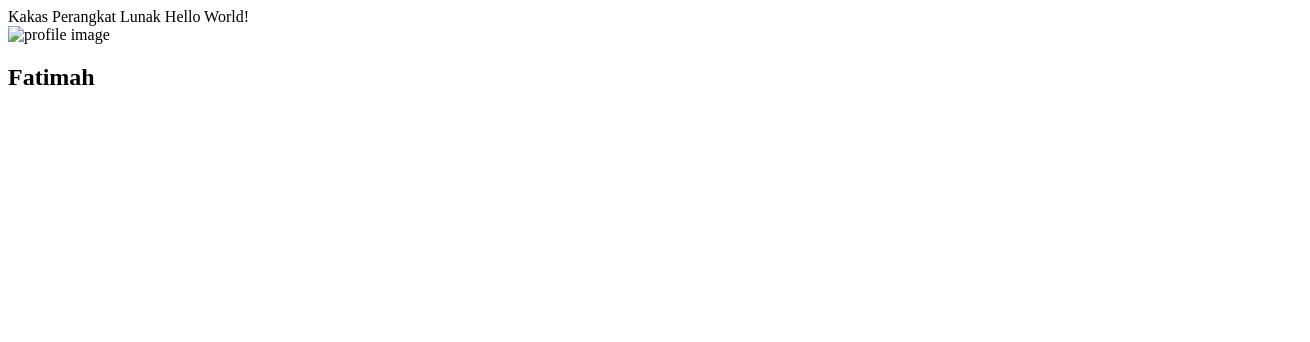
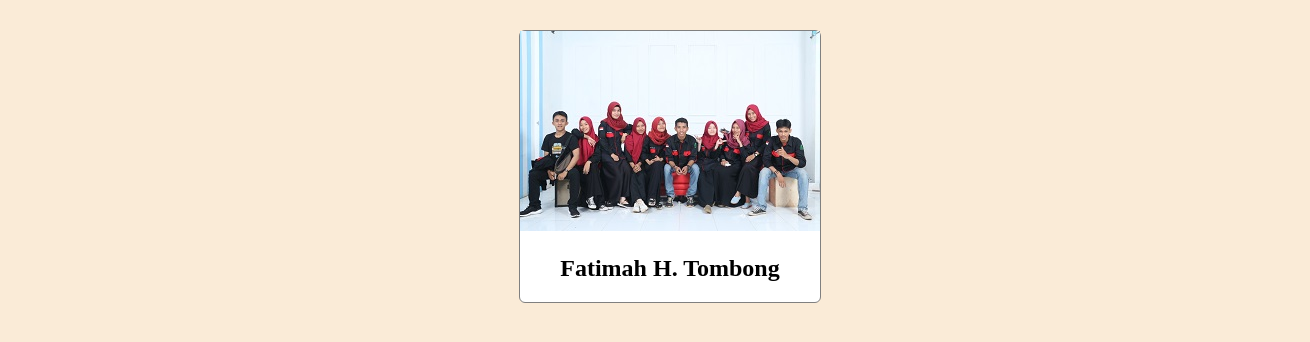
Before and after one commit to fatimahtims/my-repo-from-remote, a plain HTML site: page index.html in a window 1280 px wide. Shown: the whole page, 1310 px wide, since content can reach past the window. Drawn offline with Linux system fonts and the light colour scheme.

Commit message:
penambahan file css

```diff
--- a/index.html
+++ b/index.html
@@ -1,13 +1,15 @@
-<DOCTYPE html!>
+<!DOCTYPE html>
 <html>
 <head>
-	Kakas Perangkat Lunak
+<link rel="stylesheet" href="style.css">
 </head>
 <body>
-	Hello World!
-	<div>
-	<img source = "imgs/IMG_1449.JPG" alt="profile image"/>
-	<H2> Fatimah </H2>
-</div>
+<center>
+<div id="profile-container">
+    <img id="profil-image" src="imgs/luwu.JPG" alt="profile image" />
+    <h2 id="profile-name">Fatimah H. Tombong</h2>
+    </div>
+</center>
 </body>
+
 </html>
--- /dev/null
+++ b/style.css
@@ -0,0 +1,19 @@
+body {
+    width: 100%;
+    margin: 30px;
+    background-color:antiquewhite;
+
+}
+#profile-container{
+    max-width: 300px;
+    background-color: white;
+    border: 1px solid gray;
+    border-radius: 6px;
+}
+#profile-image{
+    width: 50%;
+    height: auto;
+}
+#profile-name{
+    text-align: center;
+}
```
Also changed, not shown: imgs/luwu.JPG (added).
